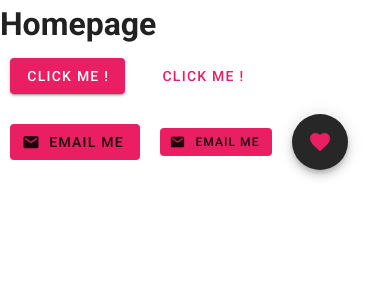
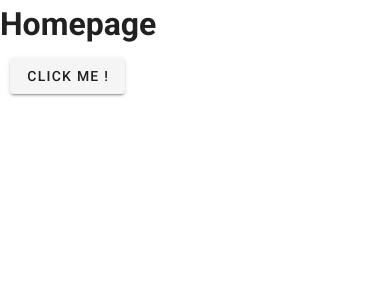
Before and after one commit to FBourhis/Vuetify-test, a Vue app: page / in a window 390 px wide. Shown: the top 300 px of the page. Built offline with nearby package versions, Linux system fonts and the light colour scheme.

Commit message:
Breakpoints & Visibility

```diff
--- a/src/views/Home.vue
+++ b/src/views/Home.vue
@@ -1,22 +1,10 @@
 <template>
   <div class="home">
     <h1>Homepage</h1>
-    <v-btn class="pink white--text">Click me !</v-btn>
-    <v-btn text dark color="pink">Click me !</v-btn>
-    <v-btn depressed color="pink">
-      <v-icon left medium>mdi-email</v-icon>
-      <span>EMAIL ME</span>
-    </v-btn>
 
-    <v-btn small depressed color="pink">
-      <v-icon left small>mdi-email</v-icon>
-      <span>EMAIL ME</span>
-    </v-btn>
-
-    <v-btn fab dark>
-      <v-icon color="pink">mdi-heart</v-icon>
-    </v-btn>
-
+    <!-- <v-btn class="hidden-md-and-down">Click me !</v-btn> -->
+    <!-- <v-btn dark class="hidden-md-up">Click me !</v-btn> -->
+    <v-btn class="hidden-sm-only">Click me !</v-btn>
 
   </div>
 </template>
```
